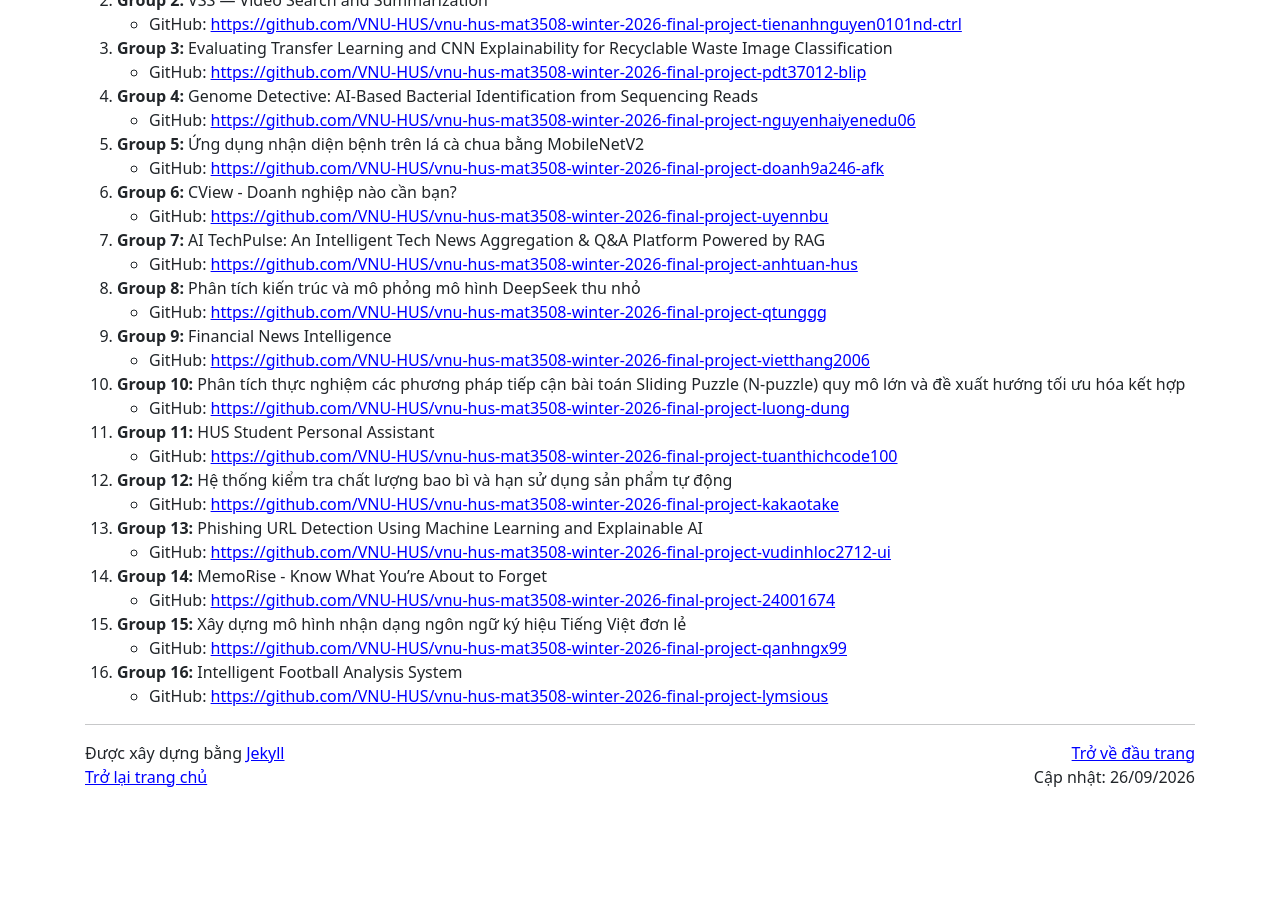
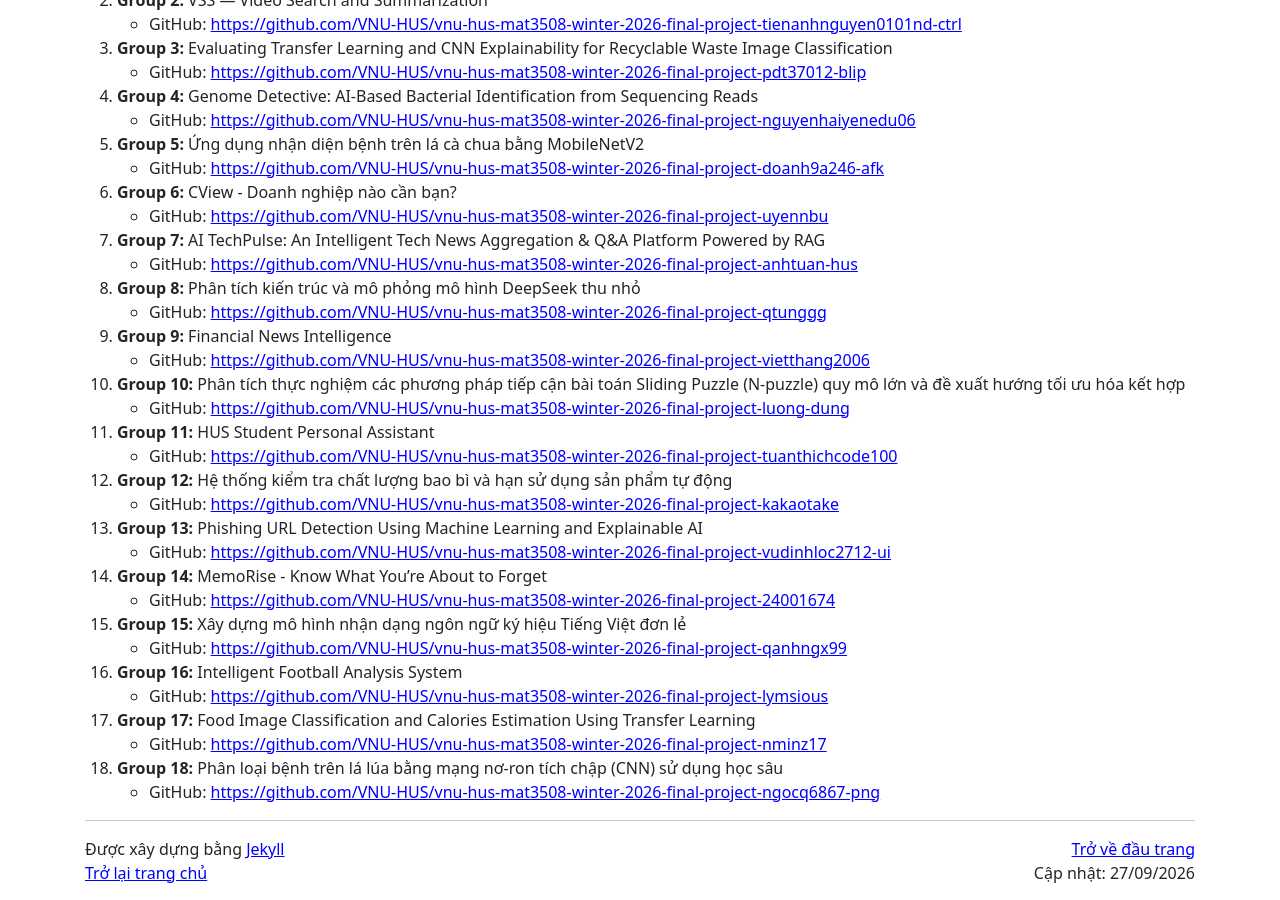
Before and after one commit to hoanganhduc/hoanganhduc.github.io, a Jekyll site: the page built from teaching/VNU-HUS/2026/winter/MAT3508/mini-projects.md, in a window 1280 px wide and 900 px high, scrolled down 2288 px. Built offline with Jekyll 4.4.1, drawn with Linux system fonts in a browser that asks for light colours; nearby versions of some CDN libraries; a style sheet for code colours, icons or effects is not loaded; before the commit the page ends 3092 px from its top, so only the background shows below that.

Commit message:
Update recorded mini-project topics

```diff
--- a/teaching/VNU-HUS/2026/winter/MAT3508/mini-projects.md
+++ b/teaching/VNU-HUS/2026/winter/MAT3508/mini-projects.md
@@ -1,7 +1,7 @@
 ---
 layout: default
 title: "VNU-HUS MAT3508 - Bài tập nhóm"
-last_modified_at: 2026-09-26
+last_modified_at: 2026-09-27
 lang: "vi"
 katex: true
 ---
@@ -123,4 +123,10 @@ Làm theo [hướng dẫn báo cáo](https://github.com/VNU-HUS/introai-final-pr
 16. <a id="topic-cc93e2bc449f"></a>**Group 16:** Intelligent Football Analysis System
     * GitHub: [https://github.com/VNU-HUS/vnu-hus-mat3508-winter-2026-final-project-lymsious](https://github.com/VNU-HUS/vnu-hus-mat3508-winter-2026-final-project-lymsious)
 
+17. <a id="topic-d76d7d94a065"></a>**Group 17:** Food Image Classification and Calories Estimation Using Transfer Learning
+    * GitHub: [https://github.com/VNU-HUS/vnu-hus-mat3508-winter-2026-final-project-nminz17](https://github.com/VNU-HUS/vnu-hus-mat3508-winter-2026-final-project-nminz17)
+
+18. <a id="topic-53e854ad316a"></a>**Group 18:** Phân loại bệnh trên lá lúa bằng mạng nơ-ron tích chập (CNN) sử dụng học sâu
+    * GitHub: [https://github.com/VNU-HUS/vnu-hus-mat3508-winter-2026-final-project-ngocq6867-png](https://github.com/VNU-HUS/vnu-hus-mat3508-winter-2026-final-project-ngocq6867-png)
+
 <!-- END RECORDED MINI-PROJECTS -->
```
Also changed, not shown: teaching/VNU-HUS/2026/winter/MAT1206E/mini-projects.md (+4 -1 lines).
